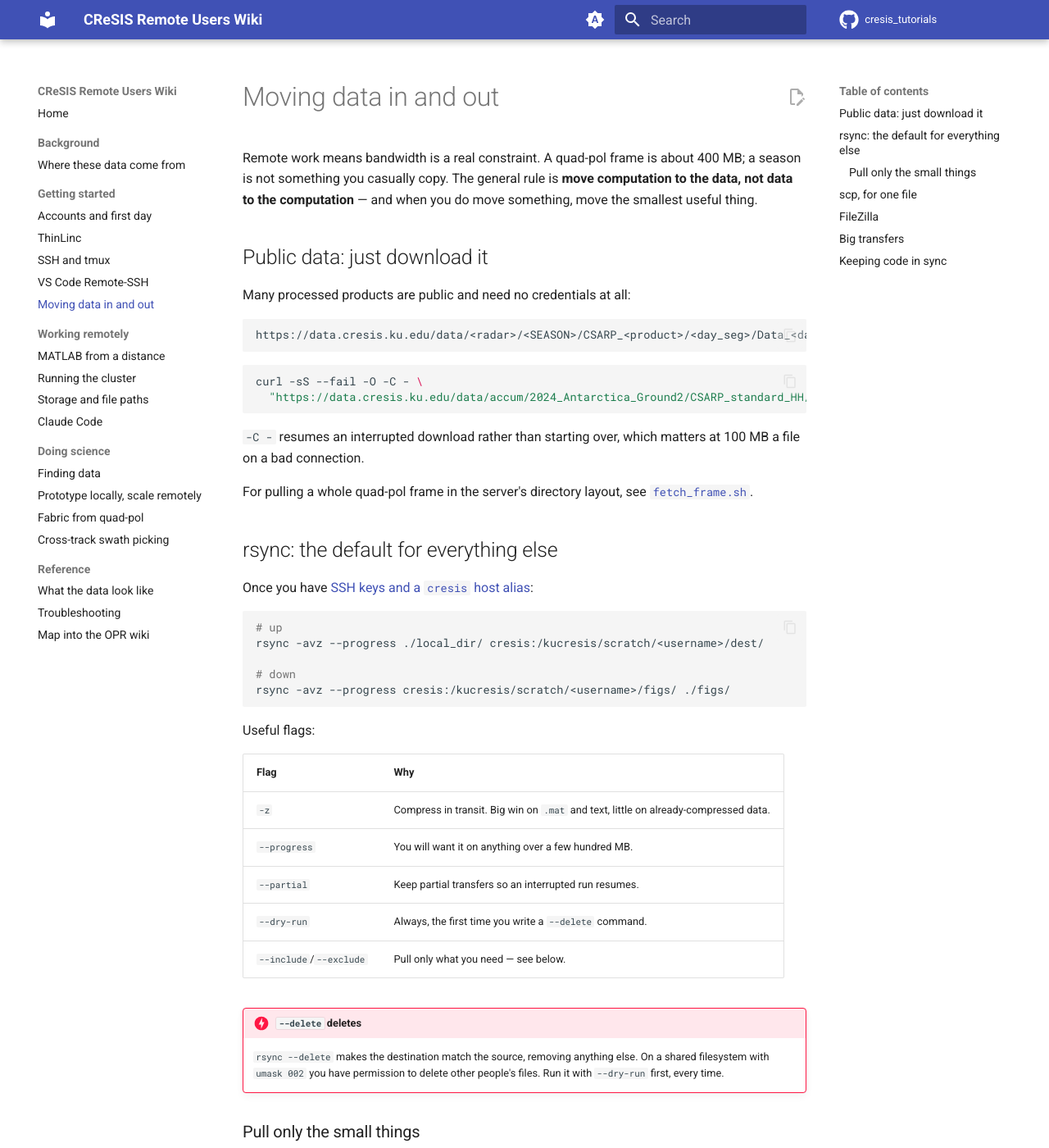
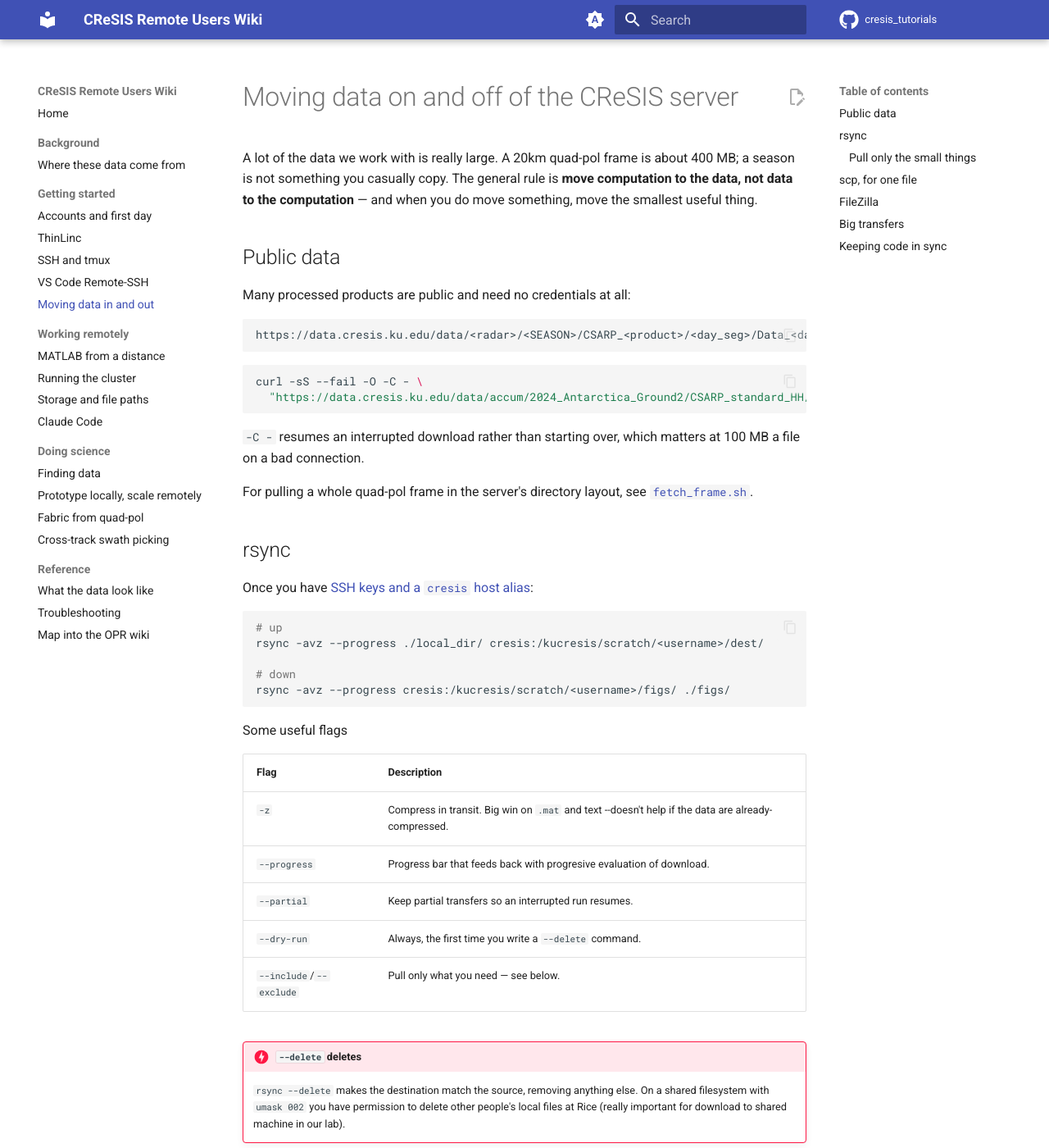
Before and after one commit to rice-glaciology/cresis_tutorials, an MkDocs documentation site: the page built from docs/getting-started/file-transfer.md, in a window 1280 px wide and 1400 px high. Shown: the whole window at 82% size. Built offline with MkDocs 1.6.1 and Material for MkDocs 9.7.7, drawn with Linux system fonts in a browser that asks for light colours; comment, search, counter and statistics services are not loaded.

Commit message:
Update file-transfer.md

````diff
--- a/docs/getting-started/file-transfer.md
+++ b/docs/getting-started/file-transfer.md
@@ -1,11 +1,10 @@
-# Moving data in and out
+# Moving data on and off of the CReSIS server
 
-Remote work means bandwidth is a real constraint. A quad-pol frame is about
-400 MB; a season is not something you casually copy. The general rule is
+A lot of the data we work with is really large. A 20km quad-pol frame is about 400 MB; a season is not something you casually copy. The general rule is
 **move computation to the data, not data to the computation** — and when you do
 move something, move the smallest useful thing.
 
-## Public data: just download it
+## Public data
 
 Many processed products are public and need no credentials at all:
 
@@ -24,7 +23,7 @@ at 100 MB a file on a bad connection.
 For pulling a whole quad-pol frame in the server's directory layout, see
 [`fetch_frame.sh`](../doing-science/prototyping-loop.md#get-a-frame).
 
-## rsync: the default for everything else
+## rsync
 
 Once you have [SSH keys and a `cresis` host alias](ssh-and-tmux.md#a-reusable-ssh-config):
 
@@ -36,12 +35,12 @@ rsync -avz --progress ./local_dir/ cresis:/kucresis/scratch/<username>/dest/
 rsync -avz --progress cresis:/kucresis/scratch/<username>/figs/ ./figs/
 ```
 
-Useful flags:
+Some useful flags
 
-| Flag | Why |
+| Flag | Description |
 |---|---|
-| `-z` | Compress in transit. Big win on `.mat` and text, little on already-compressed data. |
-| `--progress` | You will want it on anything over a few hundred MB. |
+| `-z` | Compress in transit. Big win on `.mat` and text --doesn't help if the data are already-compressed. |
+| `--progress` | Progress bar that feeds back with progresive evaluation of download. |
 | `--partial` | Keep partial transfers so an interrupted run resumes. |
 | `--dry-run` | Always, the first time you write a `--delete` command. |
 | `--include`/`--exclude` | Pull only what you need — see below. |
@@ -49,7 +48,7 @@ Useful flags:
 !!! danger "`--delete` deletes"
     `rsync --delete` makes the destination match the source, removing anything
     else. On a shared filesystem with `umask 002` you have permission to delete
-    other people's files. Run it with `--dry-run` first, every time.
+    other people's local files at Rice (really important for download to shared machine in our lab).
 
 ### Pull only the small things
 
````
